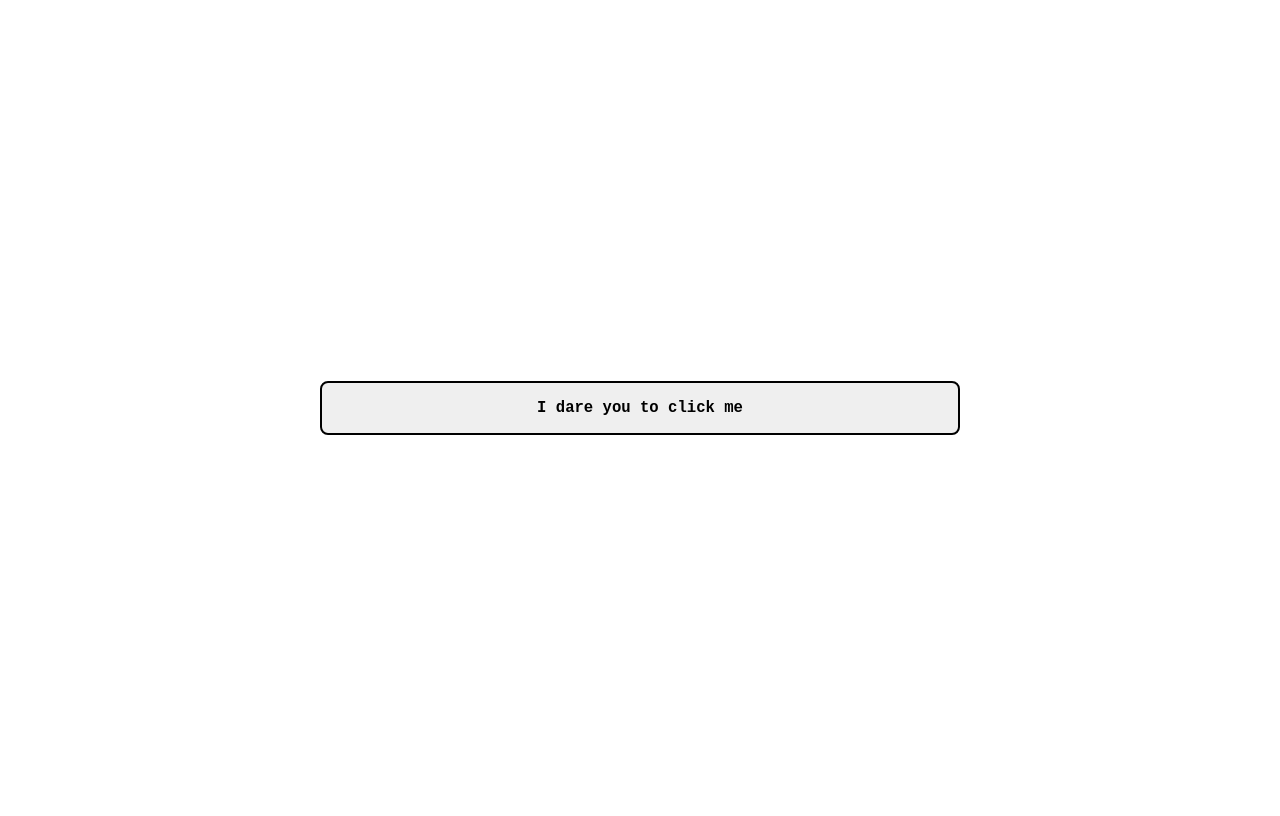
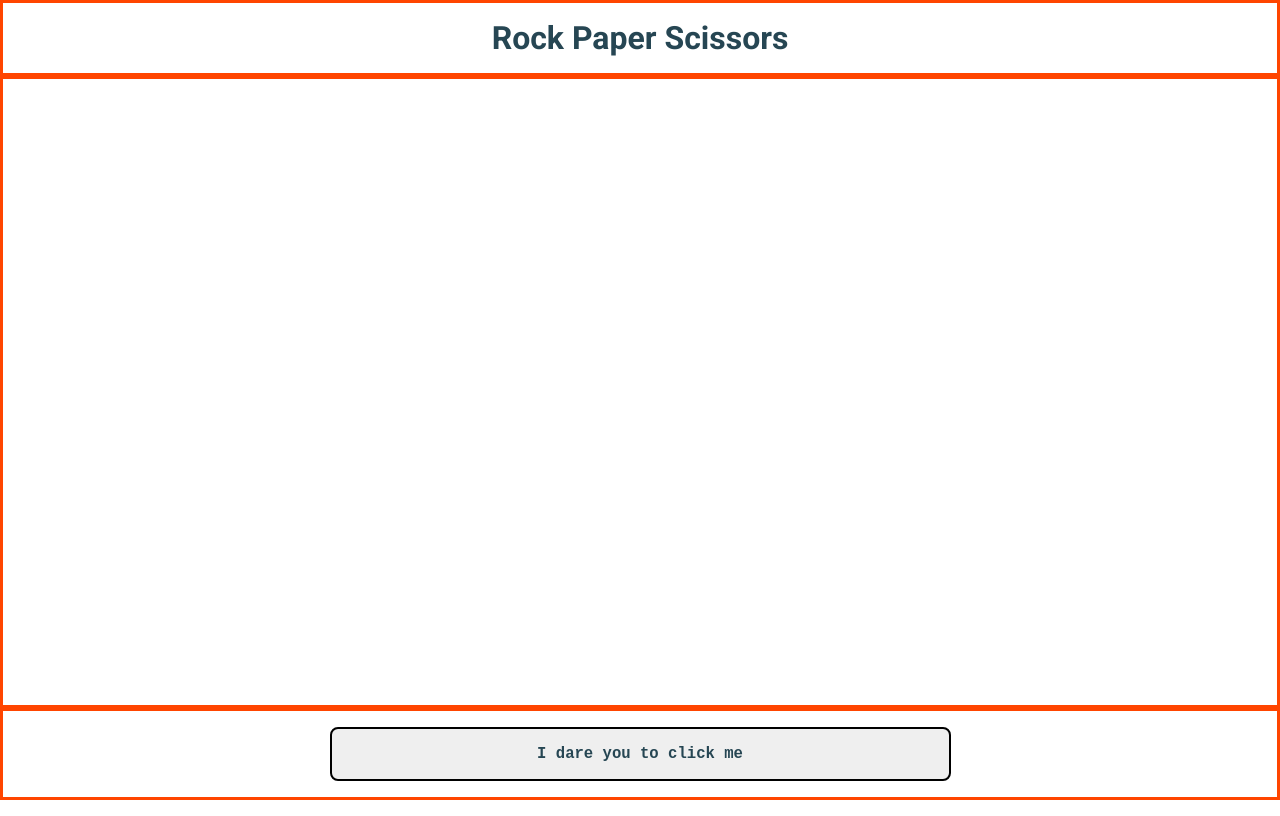
Before and after one commit to SupraSensum/TOP-project-rock-paper-scissors, a plain HTML site: page index.html in a window 1280 px wide. Drawn offline with Linux system fonts and the light colour scheme.

Commit message:
Setup rough styling

```diff
--- a/index.css
+++ b/index.css
@@ -1,10 +1,48 @@
+@import url(https://fonts.googleapis.com/css?family=Roboto:100,100italic,300,300italic,regular,italic,500,500italic,700,700italic,900,900italic);
+
+* {
+    margin: 0px;
+    padding: 0px;
+    box-sizing: border-box;
+    color: #264653;
+    font-family: 'Roboto', sans-serif;
+}
+
 body {
 	display: flex;
 	justify-content: center;
 	align-items: center;
 	height: 100vh;
-	gap: 16px;
 	flex-direction: column;
+}
+
+header {
+	width: 100%;
+	display: flex;
+	flex-direction: column;
+	justify-content: center;
+	align-items: center;
+	flex: 0 1 auto;
+	padding: 16px;
+}
+
+#content {
+	width: 100%;
+	display: flex;
+	flex-direction: column;
+	justify-content: center;
+	align-items: center;
+	flex: 1 1 auto;
+}
+
+footer {
+	width: 100%;
+	display: flex;
+	flex-direction: column;
+	justify-content: center;
+	align-items: center;
+	flex: 0 1 auto;
+	padding: 16px;
 }
 
 button {
@@ -14,5 +52,11 @@ button {
 	font-weight: bold;
 	border: 2px solid black;
 	border-radius: 8px;
-	width: 50vw;
+	width: 50%;
 }
+
+/* debugging */
+
+body > * {
+	border: 3px solid orangered;
+}
--- a/index.html
+++ b/index.html
@@ -8,11 +8,22 @@
 	<link rel="stylesheet" href="./index.css">
 </head>
 <body>
+	<header>
+		<h1>Rock Paper Scissors</h1>
+	</header>
+
+	<div id="content">
+
+	</div>
+
+	<footer>
 		<button id="IDareYou">I dare you to click me</button>
+
 		<script>
 			// Considering these button shtuffs as part of the beamMeUpScotty debugging function
 			const buttonDare = document.getElementById("IDareYou")
 			buttonDare.addEventListener("click", promptTheMenu);
 		</script>
+	</footer>
 </body>
 </html>
```
Lines whose indentation alone changed are shown as unchanged.
